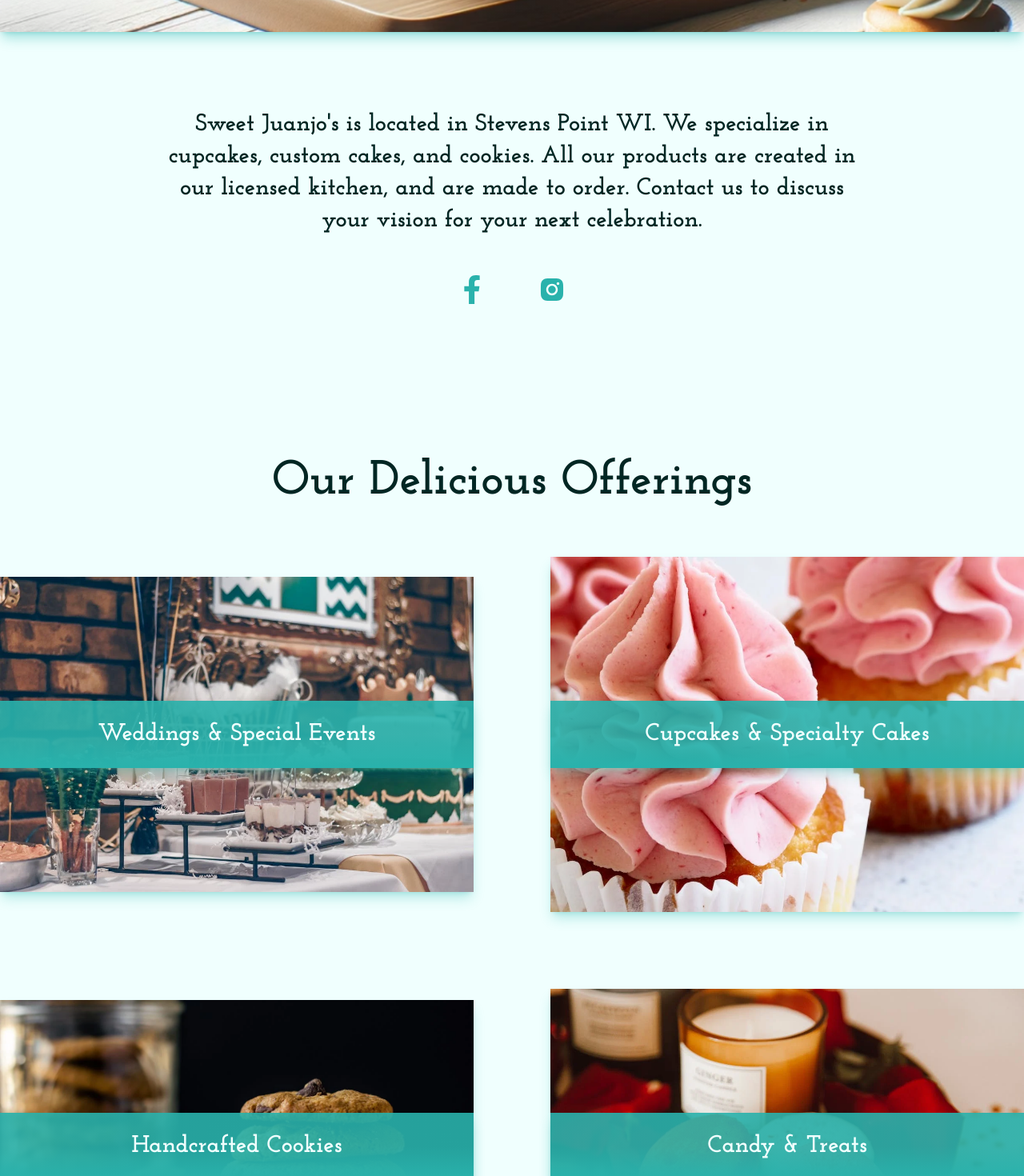
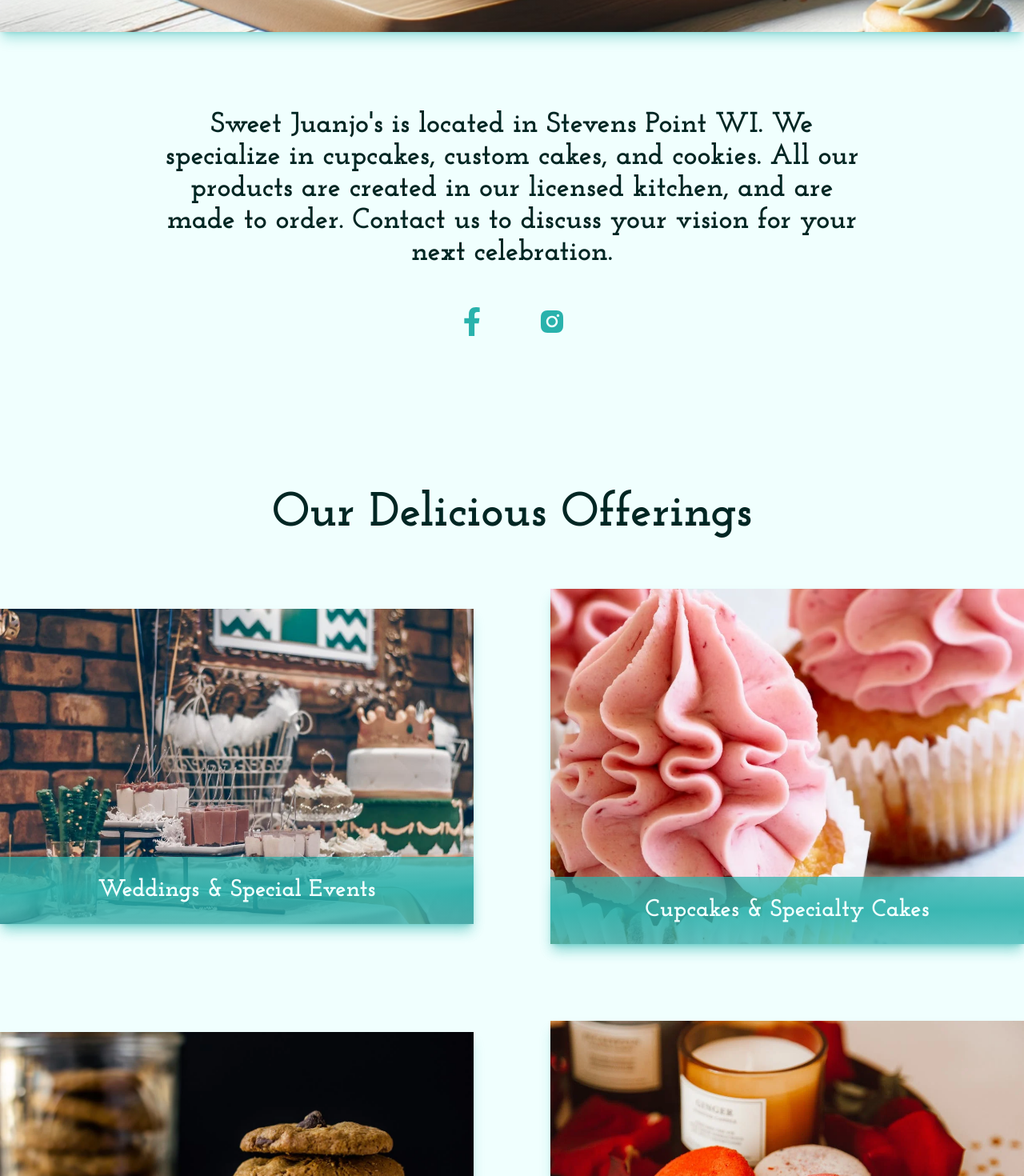
Before and after one commit to latz09/sweet-juan-jos, a Next.js app: page / in a window 1280 px wide. Shown: the part 640-2110 px from the top of the page at 80% size. Built offline with nearby package versions, Linux system fonts and the light colour scheme.

Commit message:
tweek service cards

```diff
--- a/components/reviews/Reviews.js
+++ b/components/reviews/Reviews.js
@@ -1,6 +1,7 @@
 import { reviews } from '../../data/reviews';
 import { MdFormatQuote } from 'react-icons/md';
 import { BsFillChatSquareQuoteFill } from "react-icons/bs";
+import { GiCupcake } from "react-icons/gi";
 
 import { motion } from 'framer-motion';
 import { Paragraph, SubHeading } from '../utils/Typography';
@@ -38,12 +39,12 @@
 			transition={{ duration: 1.1, delay: 0.1 }}
 		>
 			<motion.div
-				className='text-primary text-3xl lg:text-5xl mb-4'
+				className=' text-4xl lg:text-6xl mb-4'
 				variants={shakeAnimation}
 				initial='initial'
 				whileInView='animate'
 			>
-				<BsFillChatSquareQuoteFill />
+				<GiCupcake />
 			</motion.div>
 			<div className="grid place-items-center text-center gap-8">
 				<Paragraph content={review.review} type='light' />
--- a/components/services/ServiceCards.js
+++ b/components/services/ServiceCards.js
@@ -24,13 +24,13 @@
 							className='relative group '
 						>
 							{/* Image as Background */}
-							<motion.div className='h-30 relative group-hover:opacity-95 transition duration-500' >
-								<Image src={service.image} alt={service.title}  />
+							<motion.div className='h-330 relative group-hover:opacity-95 transition duration-500' >
+								<Image src={service.image} alt={service.title} className=""  />
 							</motion.div>
 
 							{/* Overlay Container with Primary Background centered */}
-							<div className='absolute inset-0 flex items-center justify-center lg:group-hover:scale-90 transition duration-700 group'>
-								<div className='bg-gradient-to-b w-full from-primary/90 lg:group-hover:from-primary to-primary lg:group-hover:to-primary via-primary/90 px-4 lg:px-16 py-6 shadow-lg shadow-primary/30 text-light text-center'>
+							<div className='absolute inset-0 flex items-end  justify-center lg:group-hover:scale-95 transition duration-700 group '>
+								<div className='bg-gradient-to-b w-full from-primary/70 lg:group-hover:from-primary to-primary/70 lg:group-hover:to-primary via-primary/90 px-4 lg:px-16 py-6 shadow-lg shadow-primary/30 text-light text-center'>
 									{/* Title */}
 									<SubHeading title={service.title} type='light' />
 								</div>
--- a/components/utils/Typography.js
+++ b/components/utils/Typography.js
@@ -51,7 +51,7 @@
 
     return (
         <div>
-            <p className={`leading-8 lg:leading-10 text-2xl lg:text-3xl  ${type}`}>{content}</p>
+            <p className={`leading-8 lg:leading-10 text-2xl lg:text-4xl   ${type}`}>{content}</p>
         </div>
     );
 }
```
